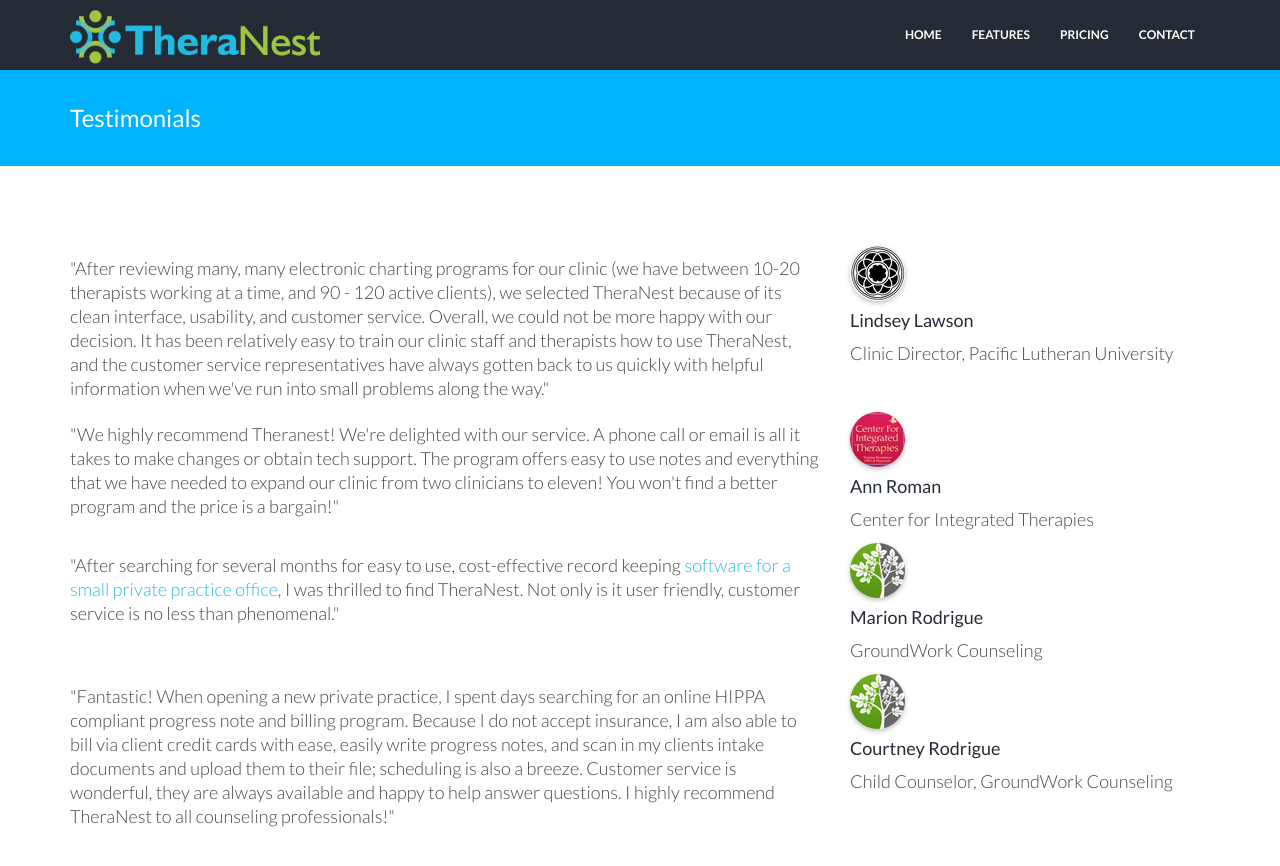
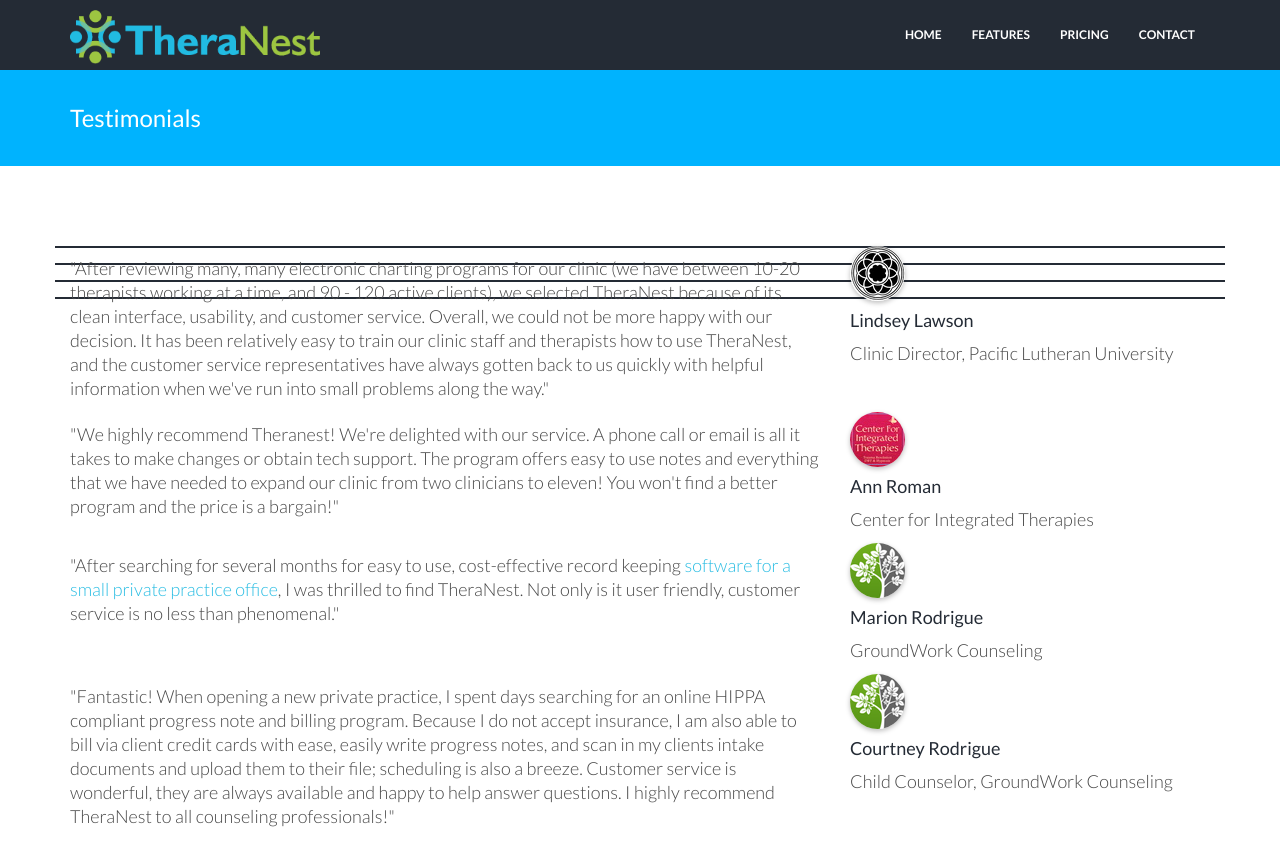
Before and after one commit to kaylacille/theranest-update, a Jekyll site: the page built from testimonials.html, in a window 1280 px wide and 900 px high. Shown: the top 866 px of the window. Built offline with Jekyll 4.4.1, drawn with Linux system fonts in a browser that asks for light colours; nearby versions of some CDN libraries.

```diff
--- a/testimonials.html
+++ b/testimonials.html
@@ -14,6 +14,7 @@
             <h4>Lindsey Lawson</h4>
             <p>Clinic Director, Pacific Lutheran University</p>
         </div>
+        <div class="hline-w"></div>
 
         <div class="col-lg-8">
             <p>"We highly recommend Theranest! We're delighted with our service. A phone call or email is all it takes to make changes or obtain tech support. The program offers easy to use notes and everything that we have needed to expand our clinic from two clinicians to eleven! You won't find a better program and the price is a bargain!"</p>
@@ -23,6 +24,7 @@
             <h4>Ann Roman</h4>
             <p>Center for Integrated Therapies</p>
         </div>
+        <div class="hline-w"></div>
 
         <div class="col-lg-8">
             <p>"After searching for several months for easy to use, cost-effective record keeping <a href="/private-practice-software-for-mental-health/">software for a small private practice office</a>, I was thrilled to find TheraNest. Not only is it user friendly, customer service is no less than phenomenal."</p>
@@ -32,6 +34,7 @@
             <h4>Marion Rodrigue</h4>
             <p>GroundWork Counseling</p>
         </div>
+        <div class="hline-w"></div>
 
         <div class="col-lg-8">
             <p>"Fantastic! When opening a new private practice, I spent days searching for an online HIPPA compliant progress note and billing program. Because I do not accept insurance, I am also able to bill via client credit cards with ease, easily write progress notes, and scan in my clients intake documents and upload them to their file; scheduling is also a breeze. Customer service is wonderful, they are always available and happy to help answer questions. I highly recommend TheraNest to all counseling professionals!"</p>
@@ -41,5 +44,6 @@
             <h4>Courtney Rodrigue</h4>
             <p>Child Counselor, GroundWork Counseling</p>
         </div>
+        <div class="hline-w"></div>
     </div><! --/row -->
 </div><! --/container -->
```
